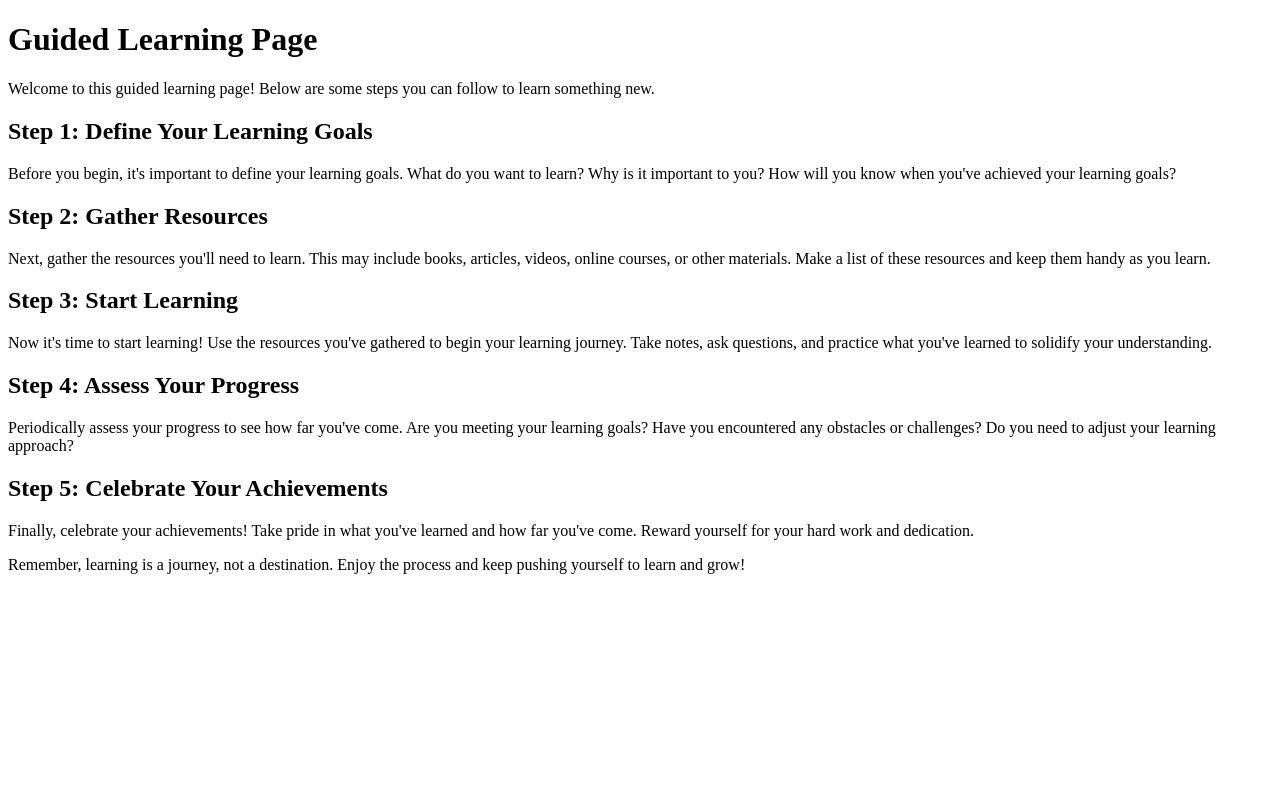
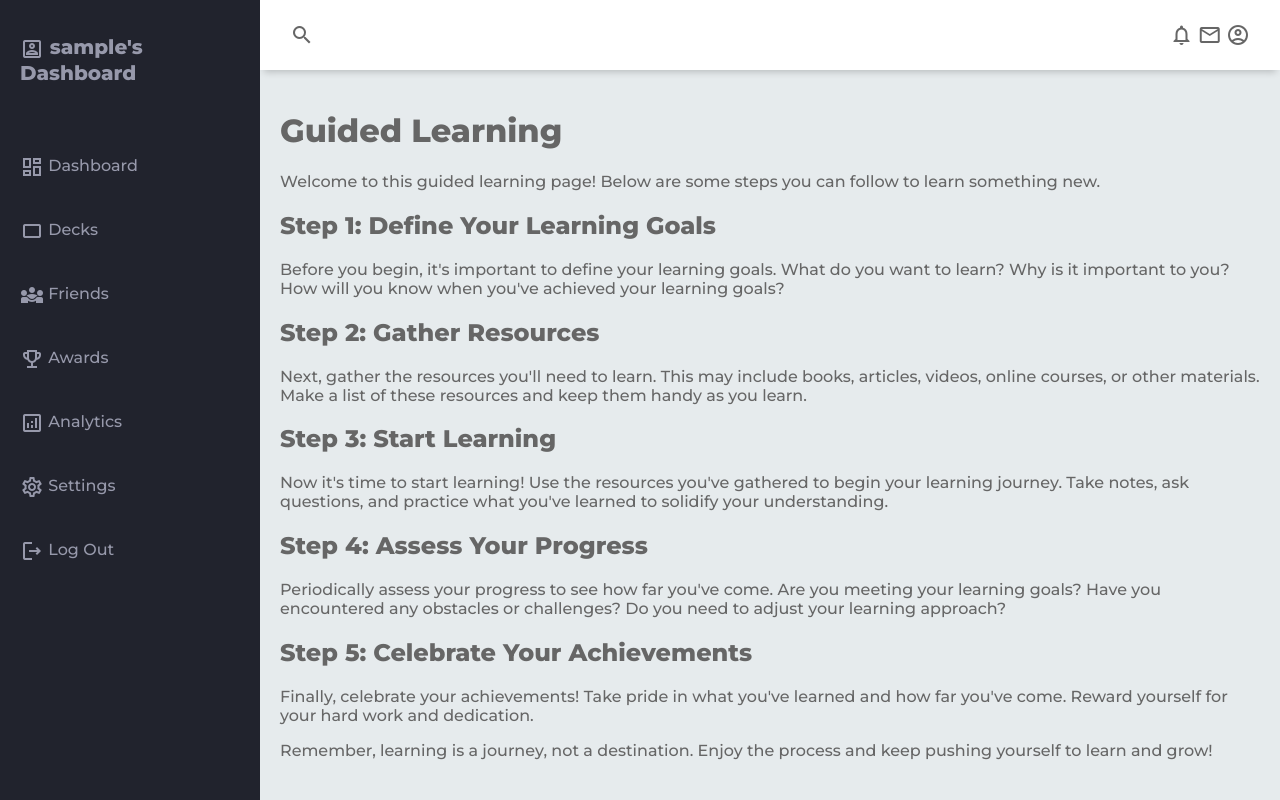
Before and after one commit to NolanBrown42/TICK-KING, a Flask app: page /guidedlearning in a window 1280 px wide. Run offline with Flask 2, Linux system fonts and the light colour scheme; the visitor is signed in with stand-in values (Sample User, id 1); some libraries are stand-ins or nearby versions.

Commit message:
updated guidedlearning.html

```diff
--- a/website/templates/decks.html
+++ b/website/templates/decks.html
@@ -74,6 +74,8 @@
     <header>
       <div class="container">
         <div id="header">
+          <!--MAKE THE NAME A QUERY from database-->
+          <!--turn the header a textbox-->
           <h1>Psychology</h1>
           <div>
             <button id="show_card_box">Add Card</button>
--- a/website/templates/guidedlearning.html
+++ b/website/templates/guidedlearning.html
@@ -1,10 +1,77 @@
 <!DOCTYPE html>
 <html>
-<head>
-	<title>Guided Learning Page</title>
-</head>
+	<head>
+		<meta charset="UTF-8">
+		<meta http-equiv="X-UA-Compatible" content="IE=edge">
+		<meta name="viewport" content="width=device-width, initial-scale=1.0">
+		<link rel="stylesheet" href="https://cdnjs.cloudflare.com/ajax/libs/font-awesome/6.1.1/css/all.min.css">
+		<link rel="stylesheet" href="{{ url_for('static', filename='css/dashboard.css')}}">
+			<!-- Montserrat font -->
+			<link href="https://fonts.googleapis.com/css2?family=Montserrat:wght@500;800&display=swap" rel="stylesheet">
+			<!-- Material Icons -->
+			<link href="https://fonts.googleapis.com/icon?family=Material+Icons+Outlined"  rel="stylesheet">
+
+		<title>Guided Learning Page</title>
+	</head>
 <body>
-	<h1>Guided Learning Page</h1>
+
+	<div class="grid-container">
+
+		<!-- Header -->
+		<header class="header">
+			<div class="menu-icon" onclick="openSidebar()">
+				<span class="material-icons-outlined">menu</span>
+			</div>
+			<div class="header-left">
+				<span class="material-icons-outlined">search</span>
+			</div>
+			<div class="header-right">
+				<span class="material-icons-outlined">notifications</span>
+				<span class="material-icons-outlined">email</span>
+				<span class="material-icons-outlined">account_circle</span>
+			</div>
+		</header>
+		<!-- End Header -->
+
+		<!-- Sidebar -->
+		<aside id="sidebar">
+			<div class="sidebar-title">
+				<div class="sidebar-brand">
+					<span class="material-icons-outlined">portrait</span> {{username}}'s Dashboard
+				</div>
+				<span class="material-icons-outlined" onclick="closeSidebar()">close</span>
+			</div>
+
+			<ul class="sidebar-list">
+				<li class="sidebar-list-item">
+					<span class="material-icons-outlined">dashboard</span> <a href="/dashboard"> Dashboard</a>
+				</li>
+				<li class="sidebar-list-item">
+					<span class="material-icons-outlined">crop_7_5</span> <a href="/mylibrary"> Decks</a>
+				</li>
+				<li class="sidebar-list-item">
+					<span class="material-icons-outlined">diversity_3</span> Friends
+				</li>
+				<li class="sidebar-list-item">
+					<span class="material-icons-outlined">emoji_events</span> Awards
+				</li>
+				<li class="sidebar-list-item">
+					<span class="material-icons-outlined">analytics</span> Analytics
+				</li>
+				<li class="sidebar-list-item">
+					<span class="material-icons-outlined">settings</span> Settings
+				</li>
+				<li class="sidebar-list-item">
+					<span class="material-icons-outlined">logout</span><a href="/logout"> Log Out</a>
+				</li>
+			</ul>
+		</aside>
+		<!-- End Sidebar -->
+
+		<!--<main>-->
+    <main class="main-container">
+
+	<h1>Guided Learning</h1>
 	<p>Welcome to this guided learning page! Below are some steps you can follow to learn something new.</p>
 
 	<h2>Step 1: Define Your Learning Goals</h2>
@@ -23,5 +90,7 @@
 	<p>Finally, celebrate your achievements! Take pride in what you've learned and how far you've come. Reward yourself for your hard work and dedication.</p>
 
 	<p>Remember, learning is a journey, not a destination. Enjoy the process and keep pushing yourself to learn and grow!</p>
+
+	</main>
 </body>
 </html>
```
